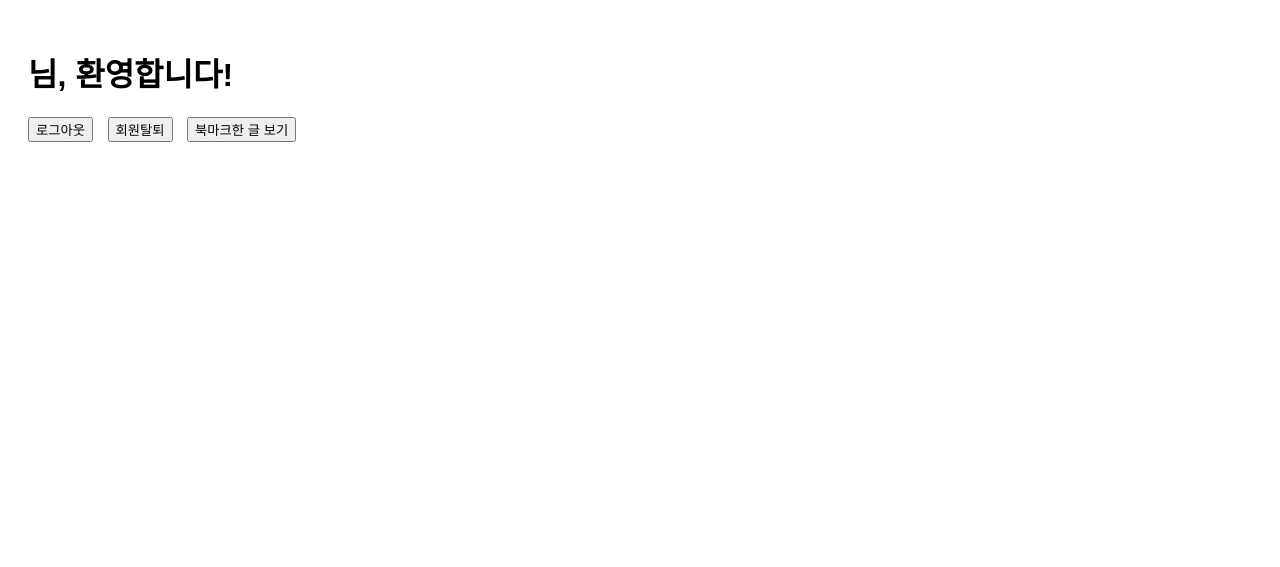
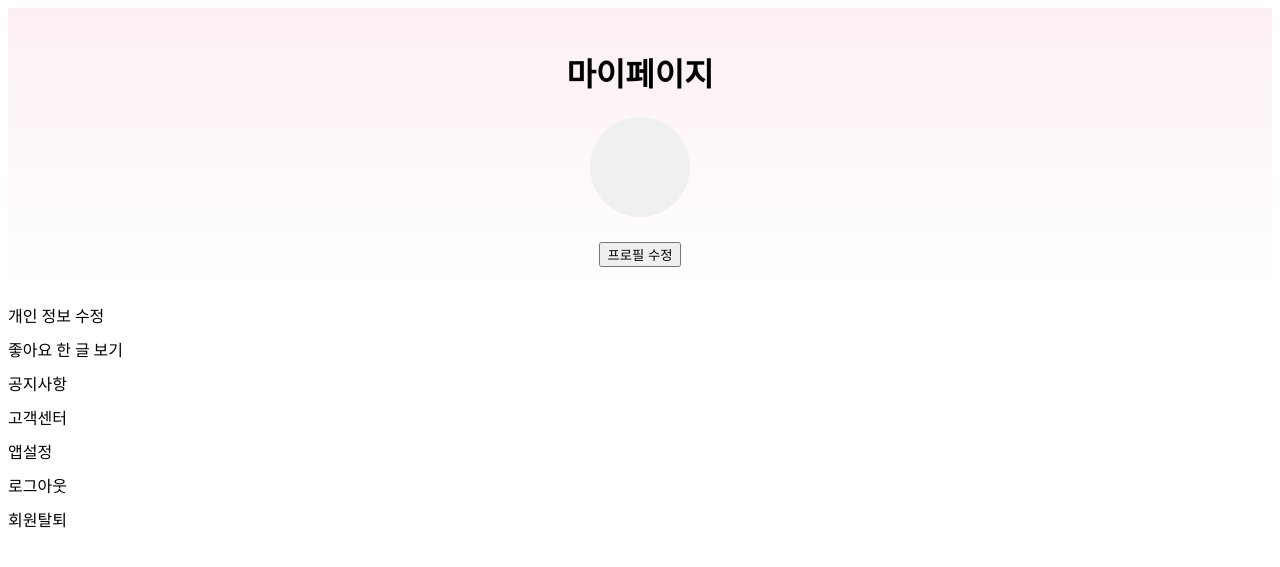
Before and after one commit to nnaX000/central_HACKATHON, a Django app: page /mypage/ in a window 1280 px wide. Shown: the top 567 px of the page. Run offline with Django 4.2, Linux system fonts and the light colour scheme.

Commit message:
feat: 개인정보 수정, 홈화면 프로필사진 띄우기, 비밀번호 찾기 구현

```diff
--- a/myproject/myproject/urls.py
+++ b/myproject/myproject/urls.py
@@ -16,6 +16,8 @@
 """
 
 from django.urls import path, include
+from django.conf import settings
+from django.conf.urls.static import static
 
 # from user.views import user_views
 from user.views import (
@@ -25,6 +27,11 @@
     delete_account_view,
     mypage,
     check_user_id,
+    password_reset_request,
+    password_reset_confirm,
+    profile_view,
+    profile_edit,
+    personal_info_edit,
 )
 from main.views import home
 from character.views import (
@@ -40,13 +47,24 @@
 
 
 urlpatterns = [
+    # account
     path("signup/", signup, name="signup"),
     path("login/", user_login, name="login"),
     path("", home, name="home"),
+    path("mypage/", mypage, name="mypage"),
+    path("check_user_id/", check_user_id, name="check_user_id"),
+    path("password_reset/", password_reset_request, name="password_reset_request"),
+    path(
+        "password_reset_confirm/", password_reset_confirm, name="password_reset_confirm"
+    ),
+    # ----------------------------------------------------------------------------------
+    # mypage
+    path("profile/", profile_view, name="profile"),
+    path("profile/edit/", profile_edit, name="profile_edit"),
+    path("personal_info/edit/", personal_info_edit, name="personal_info_edit"),
     path("logout/", logout_view, name="logout"),
     path("delete_account/", delete_account_view, name="delete_account"),
-    path("mypage/", mypage, name="mypage"),
-    path("check_user_id/", check_user_id, name="check_user_id"),
+    # ---------------------------------------------------------------------------------
     # character
     path("game/<int:id>/", game, name="game"),
     path("game/", game, name="game"),
@@ -58,7 +76,7 @@
     path("update_action/<int:id>/", update_action, name="update_action"),
     path("character/<int:id>/finalize/", finalize_action, name="finalize_action"),
     # ---------------------------------------------------------------------------------
-    #post
-    path('post/', include('post.urls')),
+    # post
+    path("post/", include("post.urls")),
     # ----------------------------------------
-]
+] + static(settings.MEDIA_URL, document_root=settings.MEDIA_ROOT)
--- a/myproject/user/templates/login.html
+++ b/myproject/user/templates/login.html
@@ -15,5 +15,6 @@
     {% if error %}
         <p style="color:red;">{{ error }}</p>
     {% endif %}
+    <p><a href="{% url 'password_reset_request' %}">비밀번호를 잊으셨나요?</a></p>
 </body>
 </html>
--- a/myproject/user/templates/mypage.html
+++ b/myproject/user/templates/mypage.html
@@ -1,22 +1,65 @@
 <!DOCTYPE html>
-<html lang="en">
+<html lang="ko">
 <head>
     <meta charset="UTF-8">
-    <title>My Page</title>
+    <title>마이페이지</title>
     <style>
-        body { font-family: Arial, sans-serif; padding: 20px; }
-        .welcome { margin-bottom: 20px; }
-        .actions button { margin-right: 10px; }
+        .profile-container {
+            text-align: center;
+            background: linear-gradient(to bottom, #fceff1, #ffffff);
+            padding: 20px;
+        }
+        .profile-image {
+            width: 100px;
+            height: 100px;
+            border-radius: 50%;
+            background-color: #ccc;
+            background-size: cover;
+            background-position: center;
+            margin: 0 auto;
+        }
+        .profile-info {
+            margin-top: 10px;
+        }
+        .profile-info button {
+            margin-top: 5px;
+        }
+        .menu-list {
+            list-style: none;
+            padding: 0;
+        }
+        .menu-list li {
+            margin: 10px 0;
+        }
+        .menu-list a {
+            text-decoration: none;
+            color: #000;
+        }
     </style>
 </head>
 <body>
-    <div class="welcome">
-        <h1>{{ user.username }}님, 환영합니다!</h1>
+    <div class="profile-container">
+        <h1>마이페이지</h1>
+        <div class="profile-image" style="
+            {% if user.photo %}
+                background-image: url('{{ user.photo.url }}');
+            {% else %}
+                background-color: #f0f0f0;
+            {% endif %}">
+        </div>
+        <div class="profile-info">
+            <h2>{{ user.username }}</h2>
+            <button onclick="location.href='{% url 'profile_edit' %}'">프로필 수정</button>
+        </div>
     </div>
-    <div class="actions">
-        <button onclick="location.href='/logout/'">로그아웃</button>
-        <button onclick="location.href='/delete_account/'">회원탈퇴</button>
-        <button onclick="location.href='/bookmarks/'">북마크한 글 보기</button>
-    </div>
+    <ul class="menu-list">
+        <li><a href="{% url 'personal_info_edit' %}">개인 정보 수정</a></li>
+        <li>좋아요 한 글 보기</li>
+        <li>공지사항</li>
+        <li>고객센터</li>
+        <li>앱설정</li>
+        <li><a href="{% url 'logout' %}">로그아웃</a></li>
+        <li><a href="{% url 'delete_account' %}">회원탈퇴</a></li>
+    </ul>
 </body>
 </html>
--- a/myproject/user/templates/signup.html
+++ b/myproject/user/templates/signup.html
@@ -69,7 +69,7 @@
                     alert(data.username_error);
                 } else {
                     alert('Welcome!');
-                    window.location.href = '/success/';
+                    window.location.href = '/login/';
                 }
             });
         });
--- a/myproject/user/views.py
+++ b/myproject/user/views.py
@@ -9,6 +9,7 @@
 from django.views.decorators.http import require_http_methods
 import json
 import logging
+from django.contrib.auth import update_session_auth_hash
 
 logger = logging.getLogger(__name__)
 
@@ -111,3 +112,136 @@
 def mypage(request):
     # 북마크한 글을 불러오는 로직 구현
     return render(request, "mypage.html")
+
+
+# 비밀번호를 바꾸기 위한 이메일 주소 확인
+def password_reset_request(request):
+    if request.method == "POST":
+        email = request.POST["email"]
+        associated_user = CustomUser.objects.filter(email=email).first()
+        if associated_user:
+            return render(request, "password_reset_form.html", {"email": email})
+        else:
+            return render(
+                request,
+                "password_reset_request.html",
+                {"error": "해당 이메일 주소가 없습니다."},
+            )
+    return render(request, "password_reset_request.html")
+
+
+# 비밀번호 바꾸기
+def password_reset_confirm(request):
+    if request.method == "POST":
+        email = request.POST["email"]
+        new_password1 = request.POST["new_password1"]
+        new_password2 = request.POST["new_password2"]
+        if new_password1 == new_password2:
+            associated_user = CustomUser.objects.filter(email=email).first()
+            if associated_user:
+                associated_user.set_password(new_password1)
+                associated_user.save()
+                return redirect("login")
+            else:
+                return render(
+                    request,
+                    "password_reset_form.html",
+                    {"error": "해당 이메일 주소가 없습니다.", "email": email},
+                )
+        else:
+            return render(
+                request,
+                "password_reset_form.html",
+                {"error": "비밀번호가 일치하지 않습니다.", "email": email},
+            )
+    return render(request, "password_reset_form.html")
+    if request.method == "POST":
+        email = request.POST["email"]
+        new_password1 = request.POST["new_password1"]
+        new_password2 = request.POST["new_password2"]
+        if new_password1 == new_password2:
+            associated_user = CustomUser.objects.filter(email=email).first()
+            if associated_user:
+                associated_user.set_password(new_password1)
+                associated_user.save()
+                return redirect("login")
+            else:
+                return render(
+                    request,
+                    "password_reset_form.html",
+                    {"error": "해당 이메일 주소가 없습니다.", "email": email},
+                )
+        else:
+            return render(
+                request,
+                "password_reset_form.html",
+                {"error": "비밀번호가 일치하지 않습니다.", "email": email},
+            )
+    return render(request, "password_reset_form.html")
+
+
+@login_required
+def profile_view(request):
+    return render(request, "mypage.html")
+
+
+# 프로필 사진 수정
+@login_required
+def profile_edit(request):
+    if request.method == "POST":
+        photo = request.FILES.get("photo")
+        if photo:
+            request.user.photo = photo
+            request.user.save()
+            messages.success(request, "프로필 사진이 수정되었습니다.")
+        return redirect("mypage")
+    return render(request, "profile_edit.html")
+
+
+# 개인 정보 수정
+@login_required
+def personal_info_edit(request):
+    if request.method == "POST":
+        user_id = request.POST.get("user_id")
+        username = request.POST.get("username")
+        email = request.POST.get("email")
+        password = request.POST.get("password")
+        password2 = request.POST.get("password2")
+
+        if password and password != password2:
+            return render(
+                request,
+                "personal_info_edit.html",
+                {"error": "비밀번호가 일치하지 않습니다."},
+            )
+
+        # ID 중복 검사
+        if (
+            CustomUser.objects.filter(user_id=user_id)
+            .exclude(pk=request.user.pk)
+            .exists()
+        ):
+            return render(
+                request, "personal_info_edit.html", {"error": "이미 존재하는 ID입니다."}
+            )
+
+        request.user.user_id = user_id
+        request.user.username = username
+        request.user.email = email
+
+        if password:
+            request.user.set_password(password)
+            request.user.save()
+            update_session_auth_hash(
+                request, request.user
+            )  # 비밀번호 변경 후에도 세션 유지
+            messages.success(
+                request, "비밀번호가 변경되었습니다. 다시 로그인 해주세요."
+            )
+            return redirect("login")
+
+        request.user.save()
+        messages.success(request, "프로필이 성공적으로 수정되었습니다.")
+        return redirect("mypage")
+
+    return render(request, "personal_info_edit.html")
```
Also changed, not shown: myproject/main/templates/home.html (+10 -2 lines), myproject/myproject/settings.py (+10 -3 lines), myproject/user/templates/password_reset_form.html (added, +20 -0 lines), myproject/user/templates/password_reset_request.html (added, +21 -0 lines), myproject/user/templates/personal_info_edit.html (added, +48 -0 lines), myproject/user/templates/profile_edit.html (added, +15 -0 lines), myproject/db.sqlite3.
